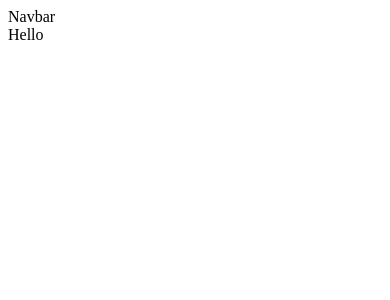
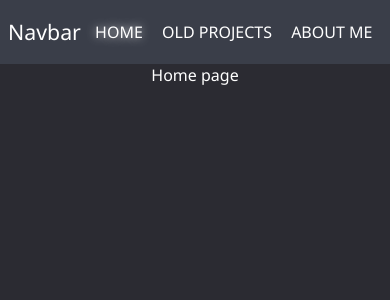
Before and after one commit to sinsinkun/new-portfolio, a React (Create React App) app in the folder client/: page / in a window 390 px wide. Shown: the top 300 px of the page. Built offline with nearby package versions, Linux system fonts and the light colour scheme.

Commit message:
Added sample pages

```diff
--- a/client/package.json
+++ b/client/package.json
@@ -8,6 +8,7 @@
     "@testing-library/user-event": "^12.8.3",
     "react": "^17.0.2",
     "react-dom": "^17.0.2",
+    "react-router-dom": "^5.2.0",
     "react-scripts": "4.0.3",
     "web-vitals": "^1.1.1"
   },
--- a/client/public/index.html
+++ b/client/public/index.html
@@ -5,30 +5,17 @@
     <link rel="icon" href="%PUBLIC_URL%/favicon.ico" />
     <meta name="viewport" content="width=device-width, initial-scale=1" />
     <meta name="theme-color" content="#000000" />
-    <meta
-      name="description"
-      content="MERN Portfolio website"
-    />
+    <meta name="description" content="MERN Portfolio website" />
     <link rel="apple-touch-icon" href="%PUBLIC_URL%/logo192.png" />
     <!--
       manifest.json provides metadata used when your web app is installed on a
       user's mobile device or desktop. See https://developers.google.com/web/fundamentals/web-app-manifest/
     -->
     <link rel="manifest" href="%PUBLIC_URL%/manifest.json" />
-    <title>MERNEx</title>
+    <title>MERN Portfolio</title>
   </head>
   <body>
     <noscript>You need to enable JavaScript to run this app.</noscript>
     <div id="root"></div>
-    <!--
-      This HTML file is a template.
-      If you open it directly in the browser, you will see an empty page.
-
-      You can add webfonts, meta tags, or analytics to this file.
-      The build step will place the bundled scripts into the <body> tag.
-
-      To begin the development, run `npm start` or `yarn start`.
-      To create a production bundle, use `npm run build` or `yarn build`.
-    -->
   </body>
 </html>
--- a/client/src/App.js
+++ b/client/src/App.js
@@ -1,11 +1,22 @@
+import { BrowserRouter as Router, Switch, Route } from 'react-router-dom';
+import './components/style.css';
 import Navbar from './components/Navbar';
+import Page404 from './components/Page404';
+import Home from './components/Home';
+import Projects from './components/Projects';
+import About from './components/About';
 
 function App() {
   return (
-    <div className="App">
+    <Router>
       <Navbar />
-      Hello
-    </div>
+      <Switch>
+        <Route exact path="/"><Home /></Route>
+        <Route path="/projects"><Projects /></Route>
+        <Route path="/about"><About /></Route>
+        <Route><Page404 /></Route>
+      </Switch>
+    </Router>
   );
 }
 
--- /dev/null
+++ b/client/src/components/About/index.js
@@ -0,0 +1,9 @@
+function About() {
+  return(
+    <div className="container">
+      About page
+    </div>
+  )
+}
+
+export default About;
--- /dev/null
+++ b/client/src/components/Home/index.js
@@ -0,0 +1,9 @@
+function Home() {
+  return(
+    <div className="container">
+      Home page
+    </div>
+  )
+}
+
+export default Home;
--- a/client/src/components/Navbar.js
+++ b/client/src/components/Navbar.js
@@ -1,7 +1,15 @@
+import { NavLink } from "react-router-dom";
+
 function Navbar() {
   return(
-    <div>
-      Navbar
+    <div className="navbar">
+      <span>Navbar</span>
+      <div className="navbar-mid"></div>
+      <div className="navbar-nav">
+        <NavLink exact to="/" activeClassName="active" className="navbar-navlinks">HOME</NavLink>
+        <NavLink to="/projects" activeClassName="active" className="navbar-navlinks">OLD PROJECTS</NavLink>
+        <NavLink to="/about" activeClassName="active" className="navbar-navlinks">ABOUT ME</NavLink>
+      </div>
     </div>
   )
 }
--- /dev/null
+++ b/client/src/components/Page404.js
@@ -0,0 +1,10 @@
+function Page404() {
+  return(
+    <div className="container">
+      <h2 style={{fontSize:"30pt", marginTop:"8rem"}}>404 Error</h2>
+      <p>Page not found</p>
+    </div>
+  )
+}
+
+export default Page404;
--- /dev/null
+++ b/client/src/components/Projects/index.js
@@ -0,0 +1,9 @@
+function Projects() {
+  return(
+    <div className="container-max">
+      Projects Page
+    </div>
+  )
+}
+
+export default Projects;
--- /dev/null
+++ b/client/src/components/style.css
@@ -0,0 +1,64 @@
+body {
+  background-color: rgb(39, 39, 46);
+  font-family: 'Segoe UI', Tahoma, Geneva, Verdana, sans-serif;
+  color: white;
+  margin: 0;
+}
+
+.container-max {
+  min-height: calc(100vh - 4rem);
+  display: flex;
+  flex-direction: column;
+  align-items: center;
+}
+
+.container {
+  margin: 0 12vw;
+  min-height: calc(100vh - 4rem);
+  display: flex;
+  flex-direction: column;
+  align-items: center;
+  background-color: rgba(255,255,255,0.02);
+}
+
+.navbar {
+  background-color: rgb(58, 62, 73);
+  height: 4rem;
+  line-height: 4rem;
+  padding: 0 0.5rem;
+  display: flex;
+  align-items: center;
+  font-size: 16pt;
+}
+
+.navbar-mid {
+  flex-grow: 1;
+  text-align: center;
+}
+
+.navbar-nav {
+  font-size: 12pt;
+  display: flex;
+}
+
+.navbar-navlinks {
+  padding: 0 0.6rem;
+  color: inherit;
+  text-decoration: none;
+}
+
+.navbar-navlinks.active {
+  text-shadow: 0 0 10px rgba(255,255,255,0.8);
+}
+
+@media screen and (max-width:980px) {
+  .container {
+    margin: 0 8vw;
+  }
+}
+
+@media screen and (max-width:600px) {
+  .container {
+    margin: 0 0;
+  }
+}
```
Also changed, not shown: 1 other file (tests, documents, lock files or other folders).
